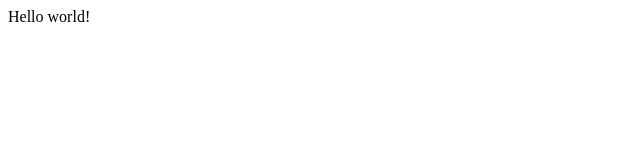
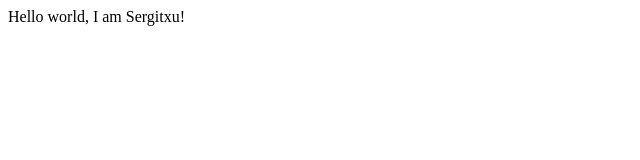
Before and after one commit to sergitxu/sergitxu.github.io, a plain HTML site: page index.html in a window 1280 px wide. Shown: the whole page, without its empty margins (0-640 px from the left). Drawn offline with Linux system fonts and the light colour scheme.

Commit message:
Update index.html

```diff
--- a/index.html
+++ b/index.html
@@ -4,6 +4,6 @@
     <title>Sergitxu</title>
   </head>
   <body>
-    Hello world!
+    Hello world, I am Sergitxu!
   </body>
 </html>
```
